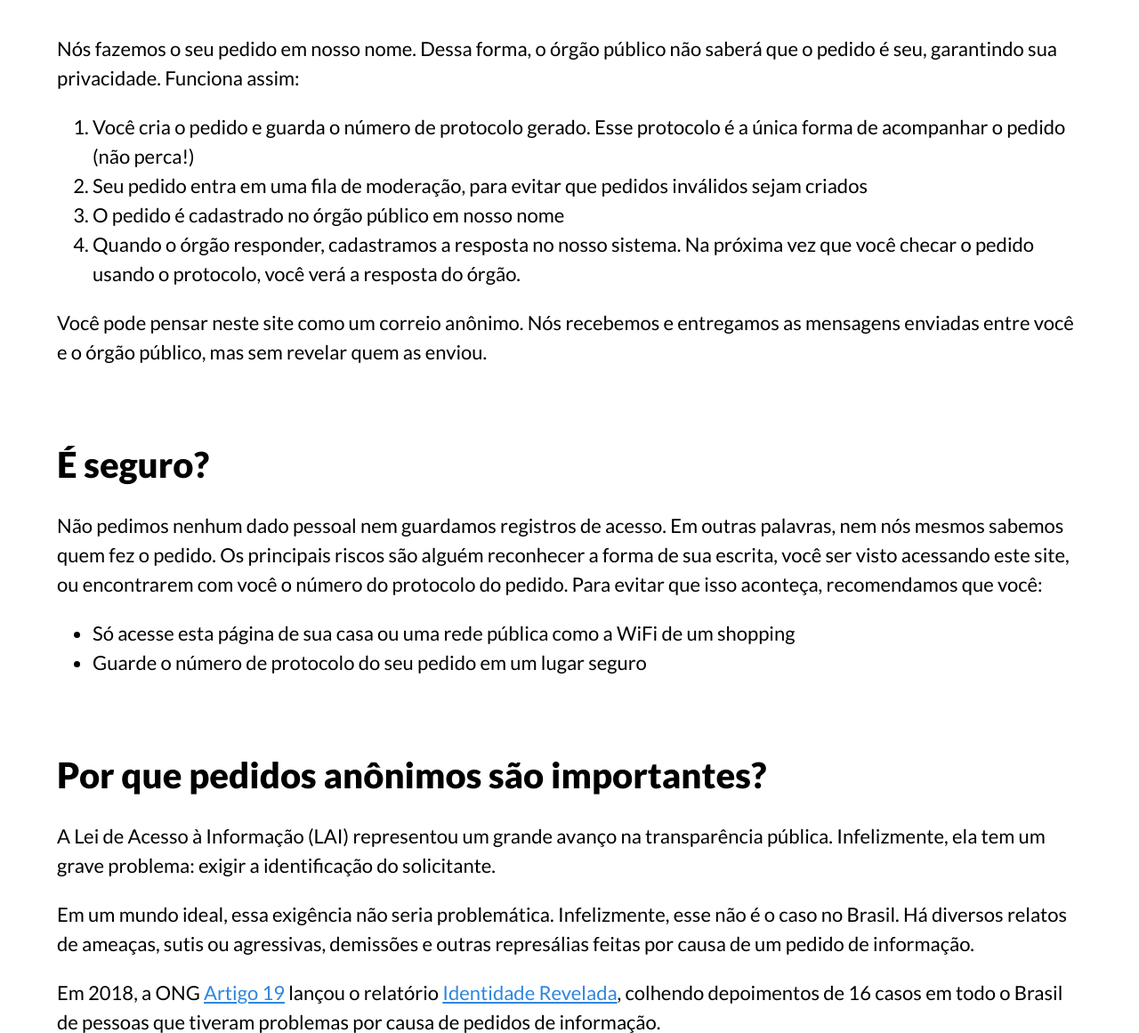
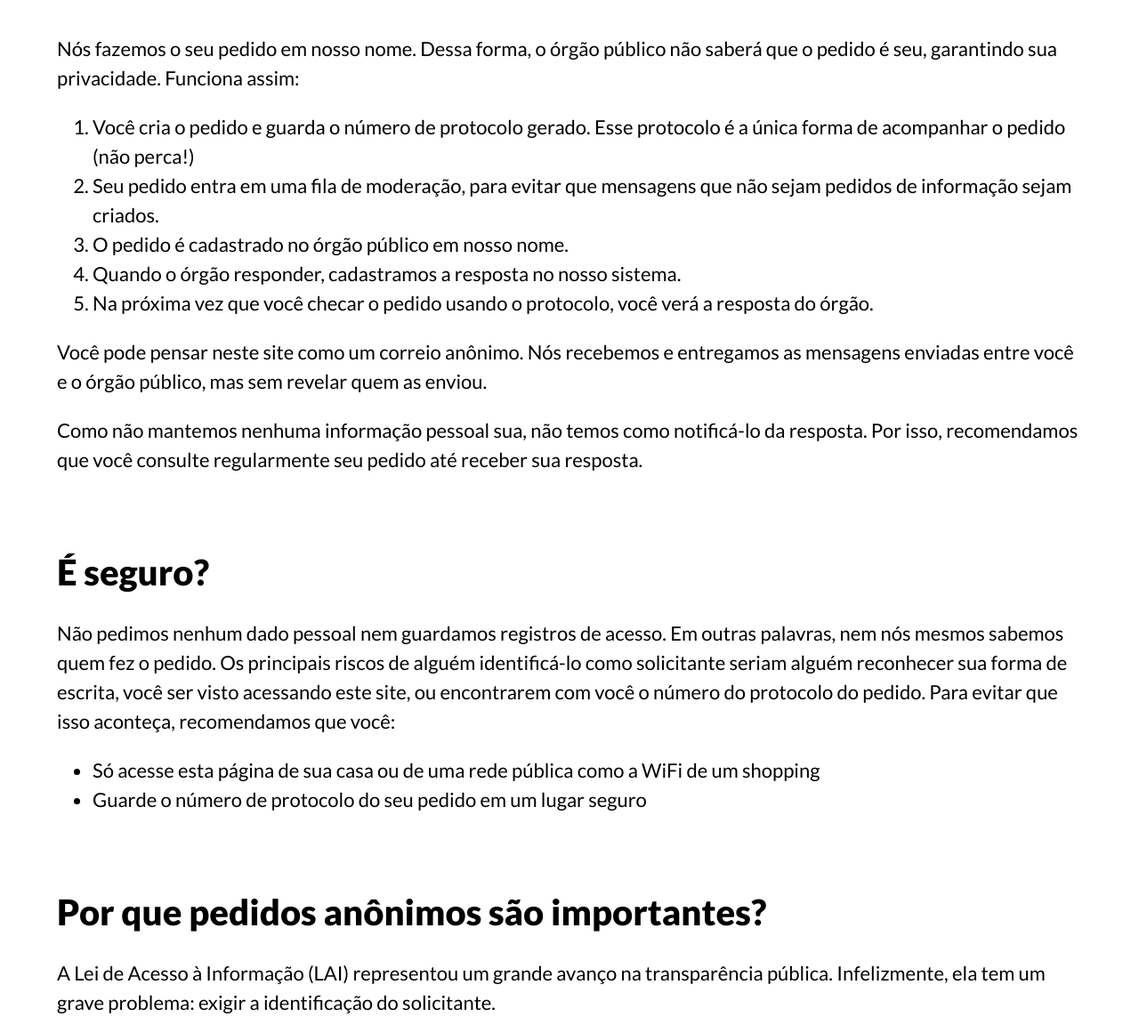
Before and after one commit to FiquemSabendo/queremossaber, a Django app: page / in a window 1280 px wide. Shown: the part 762-1923 px from the top of the page at 89% size. Run offline with Django 3.2, Linux system fonts and the light colour scheme; style sheets or scripts are compiled from the project's sources; parts of the project's set-up code (start-up, migrations or seed data) failed here and were passed over.

Commit message:
Melhorias no texto inicial

```diff
--- a/web/templates/index.html
+++ b/web/templates/index.html
@@ -17,17 +17,25 @@
         Você cria o pedido e guarda o número de protocolo gerado. Esse protocolo é a única forma de acompanhar o pedido (não perca!)
       </li>
       <li>
-        Seu pedido entra em uma fila de moderação, para evitar que pedidos inválidos sejam criados
+        Seu pedido entra em uma fila de moderação, para evitar que mensagens que não sejam pedidos de informação sejam criados.
       </li>
       <li>
-        O pedido é cadastrado no órgão público em nosso nome
+        O pedido é cadastrado no órgão público em nosso nome.
       </li>
       <li>
-        Quando o órgão responder, cadastramos a resposta no nosso sistema. Na próxima vez que você checar o pedido usando o protocolo, você verá a resposta do órgão.
+        Quando o órgão responder, cadastramos a resposta no nosso sistema.
+      </li>
+      <li>
+        Na próxima vez que você checar o pedido usando o protocolo, você verá a resposta do órgão.
       </li>
     </ol>
     <p>
       Você pode pensar neste site como um correio anônimo. Nós recebemos e entregamos as mensagens enviadas entre você e o órgão público, mas sem revelar quem as enviou.
+    </p>
+    <p>
+      Como não mantemos nenhuma informação pessoal sua, não temos como
+      notificá-lo da resposta. Por isso, recomendamos que você consulte
+      regularmente seu pedido até receber sua resposta.
     </p>
   </div>
 
@@ -61,13 +69,14 @@
     <p>
       Não pedimos nenhum dado pessoal nem guardamos registros de acesso. Em
       outras palavras, nem nós mesmos sabemos quem fez o pedido. Os principais
-      riscos são alguém reconhecer a forma de sua escrita, você ser visto
-      acessando este site, ou encontrarem com você o número do protocolo do
-      pedido. Para evitar que isso aconteça, recomendamos que você:
+      riscos de alguém identificá-lo como solicitante seriam alguém reconhecer
+      sua forma de escrita, você ser visto acessando este site, ou encontrarem
+      com você o número do protocolo do pedido. Para evitar que isso aconteça,
+      recomendamos que você:
     </p>
     <ul>
       <li>
-        Só acesse esta página de sua casa ou uma rede pública como a WiFi de um shopping
+        Só acesse esta página de sua casa ou de uma rede pública como a WiFi de um shopping
       </li>
       <li>
         Guarde o número de protocolo do seu pedido em um lugar seguro
```
